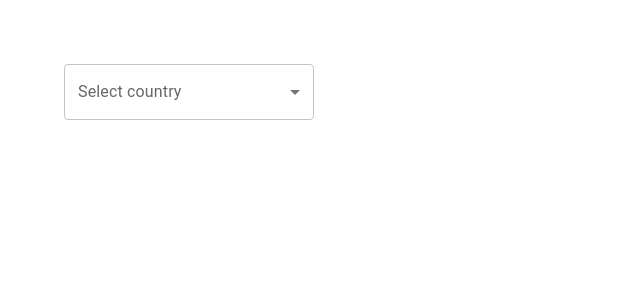
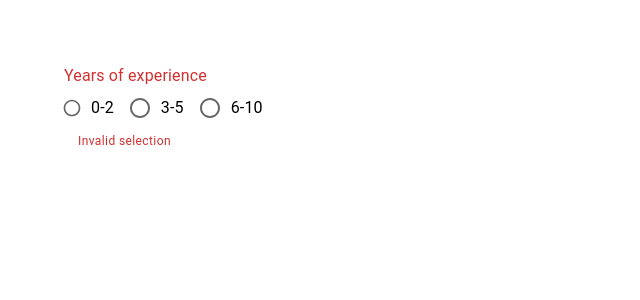
Before and after one commit to Newton-Duarte/react-mui, a React (Create React App) app: page / in a window 1280 px wide. Shown: the top 300 px of the page, without its empty margins (0-640 px from the left). Built offline with nearby package versions, Linux system fonts and the light colour scheme.

Commit message:
feat: add mui radio button component

```diff
--- a/src/App.tsx
+++ b/src/App.tsx
@@ -1,9 +1,10 @@
 // import { MuiTypography } from './components/MuiTypography';
 // import { MuiButton } from './components/MuiButton';
 // import { MuiTextField } from './components/MuiTextField';
+// import { MuiSelect } from './components/MuiSelect';
+import { MuiRadioButton } from './components/MuiRadioButton';
 
 import './App.css';
-import { MuiSelect } from './components/MuiSelect';
 
 function App() {
   return (
@@ -11,7 +12,8 @@
       {/* <MuiTypography /> */}
       {/* <MuiButton /> */}
       {/* <MuiTextField /> */}
-      <MuiSelect />
+      {/* <MuiSelect /> */}
+      <MuiRadioButton />
     </div>
   );
 }
--- /dev/null
+++ b/src/components/MuiRadioButton.tsx
@@ -0,0 +1,32 @@
+import React, { useState } from "react";
+import { Box, FormControl, FormControlLabel, FormHelperText, FormLabel, Radio, RadioGroup } from "@mui/material"
+
+export const MuiRadioButton = () => {
+  const [value, setValue] = useState('');
+
+  const handleChange = (event: React.ChangeEvent<HTMLInputElement>) => {
+    setValue(event.target.value);
+  };
+
+  console.log(value);
+
+  return (
+    <Box>
+      <FormControl error>
+        <FormLabel>Years of experience</FormLabel>
+        <RadioGroup
+          name="job-experience-group-label"
+          aria-labelledby="job-experience-group-label"
+          value={value}
+          onChange={handleChange}
+          row
+        >
+          <FormControlLabel control={<Radio size="small" color="secondary" />} label="0-2" value="0-2" />
+          <FormControlLabel control={<Radio />} label="3-5" value="3-5" />
+          <FormControlLabel control={<Radio />} label="6-10" value="6-10" />
+        </RadioGroup>
+        <FormHelperText>Invalid selection</FormHelperText>
+      </FormControl>
+    </Box>
+  )
+}
```
